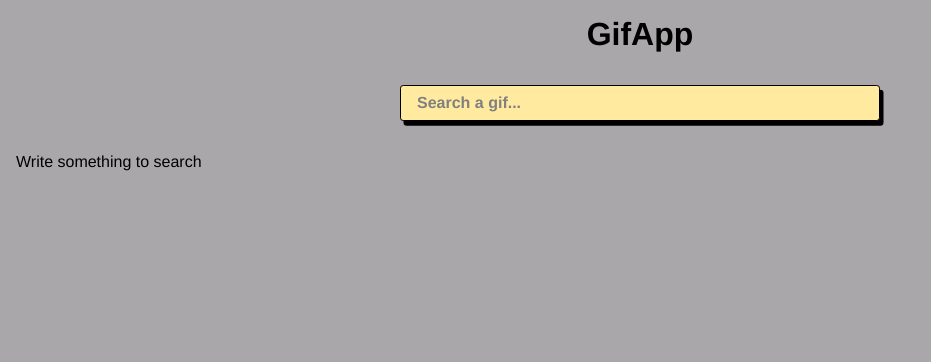
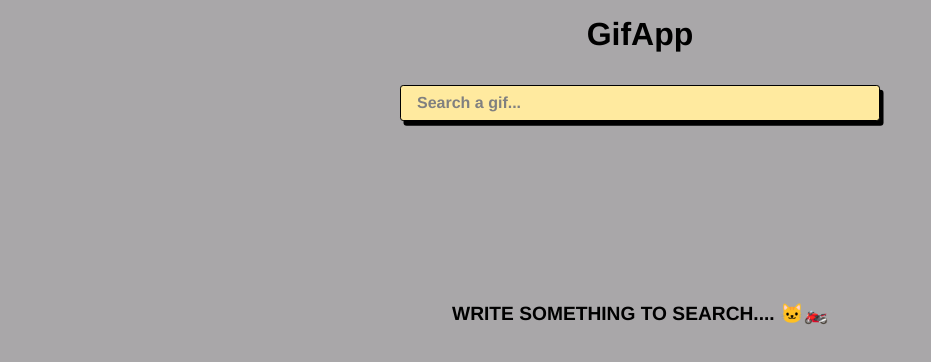
Before and after one commit to JoseIu/gifApp, a React (Vite) app: page /gifs in a window 1280 px wide. Shown: the top 362 px of the page, without its empty margins (0-931 px from the left). Built offline with nearby package versions, Linux system fonts and the light colour scheme.

Commit message:
feat: update GifsList component with search prompt and subtitle styles

```diff
--- a/src/components/GifsList/GisfsList.tsx
+++ b/src/components/GifsList/GisfsList.tsx
@@ -9,7 +9,11 @@ const GisfsList = () => {
 
   return (
     <div>
-      {gifs.length ? <h2 className={style.title}>Results</h2> : 'Write something to search'}
+      {gifs.length ? (
+        <h2 className={style.title}>Results</h2>
+      ) : (
+        <span className={style.subttile}>Write something to search.... 🐱‍🏍</span>
+      )}
 
       <div className={style.gifs}>
         {gifs.map((gif) => (
```
